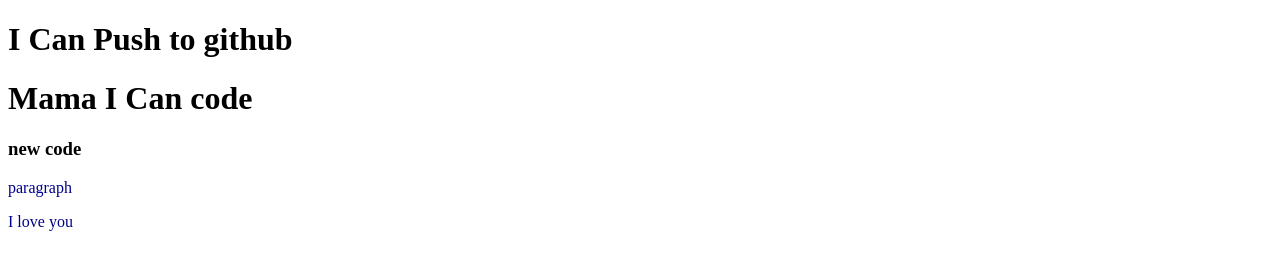
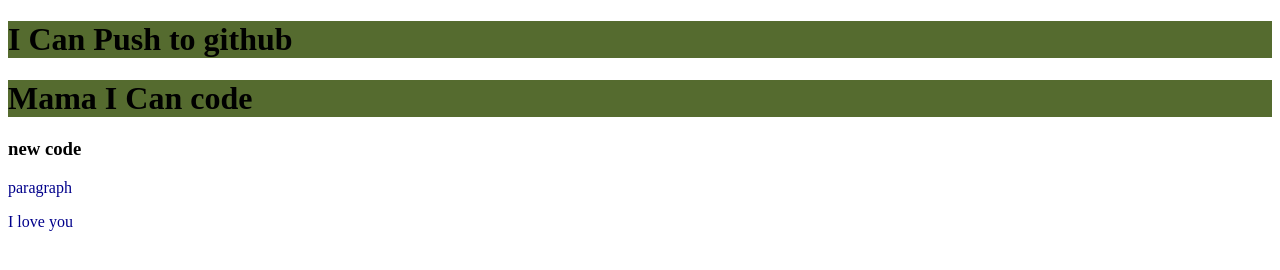
Before and after one commit to Ishaque01/my-first-repo, a plain HTML site: page index.html in a window 1280 px wide. Drawn offline with Linux system fonts and the light colour scheme.

Commit message:
change bg

```diff
--- a/style.css
+++ b/style.css
@@ -1,3 +1,6 @@
 p{
     color: darkblue;
 }
+h1{
+    background-color: darkolivegreen;
+}
```
